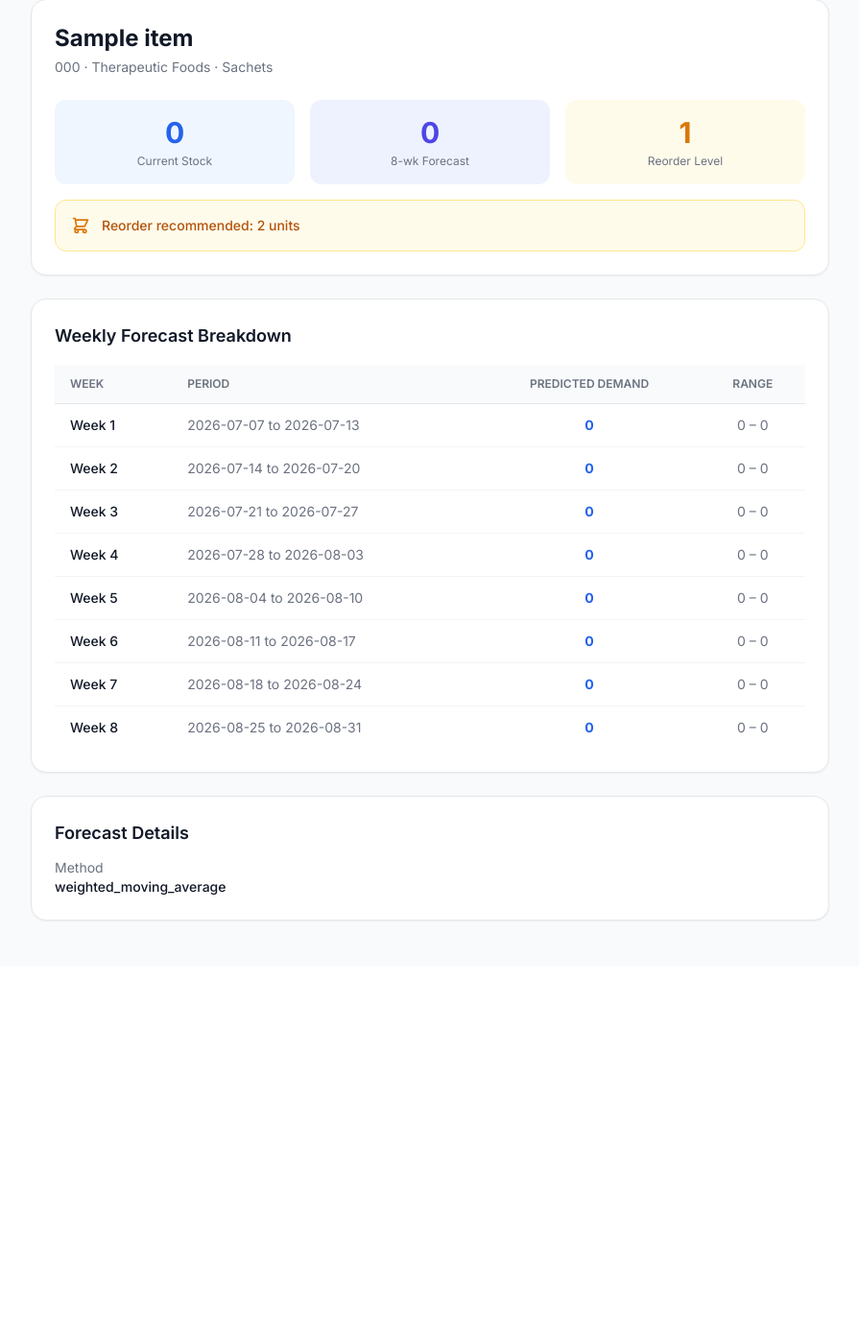
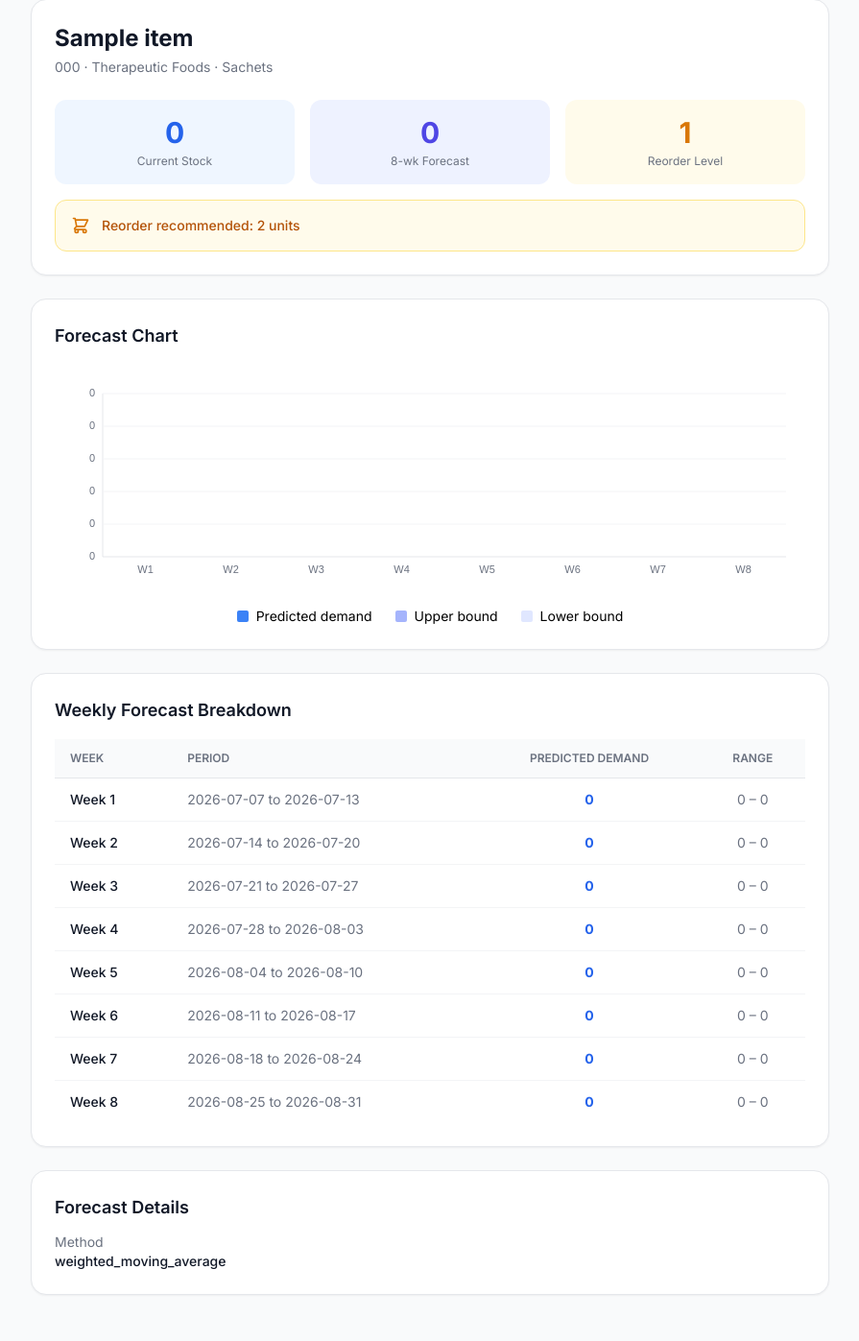
Before and after one commit to ajm1313/cmam-tracker-django, a Django app: page /ai/forecast/1/ in a window 1280 px wide. Shown: the part 153-1550 px from the top of the page at 96% size, without its empty margins (192-1087 px from the left). Before the commit the page ends 1113 px from the top, so only its background shows below. Run offline with Django 5.2, Linux system fonts and the light colour scheme; a user stored in the database is signed in; data comes from the database, SQL or seed files in the repository; tables that the repository leaves empty hold one stand-in row (values such as "Sample post"); some libraries are stand-ins or nearby versions.

Commit message:
Add forecast bar chart to AI stock forecast detail page.

```diff
--- a/templates/ai/forecast_detail.html
+++ b/templates/ai/forecast_detail.html
@@ -52,6 +52,19 @@
         {% endif %}
     </div>
 
+    <!-- Forecast Chart -->
+    {% if forecast.forecast_periods %}
+    <div class="bg-white rounded-2xl shadow-sm border border-gray-200 p-6 mb-6">
+        <h2 class="text-lg font-semibold text-gray-900 mb-4">Forecast Chart</h2>
+        <canvas id="forecastChart" height="240" class="w-full"></canvas>
+        <div class="flex justify-center gap-6 mt-3 text-sm">
+            <span class="flex items-center gap-2"><span class="w-3 h-3 rounded-sm bg-blue-500"></span>Predicted demand</span>
+            <span class="flex items-center gap-2"><span class="w-3 h-3 rounded-sm bg-indigo-300"></span>Upper bound</span>
+            <span class="flex items-center gap-2"><span class="w-3 h-3 rounded-sm bg-indigo-100"></span>Lower bound</span>
+        </div>
+    </div>
+    {% endif %}
+
     <!-- Weekly Forecast Table -->
     {% if forecast.forecast_periods %}
     <div class="bg-white rounded-2xl shadow-sm border border-gray-200 p-6 mb-6">
@@ -99,4 +112,96 @@
     </div>
 
 </div>
+
+<script>
+(function () {
+    const canvas = document.getElementById('forecastChart');
+    if (!canvas) return;
+    const periods = [
+        {% for p in forecast.forecast_periods %}
+        { week: {{ p.week }}, predicted: {{ p.predicted_demand }}, lower: {{ p.lower_bound }}, upper: {{ p.upper_bound }} }{% if not forloop.last %},{% endif %}
+        {% endfor %}
+    ];
+    if (periods.length === 0) return;
+
+    const ctx = canvas.getContext('2d');
+    const dpr = window.devicePixelRatio || 1;
+    const rect = canvas.getBoundingClientRect();
+    canvas.width = rect.width * dpr;
+    canvas.height = canvas.height * dpr;
+    ctx.scale(dpr, dpr);
+
+    const width = rect.width;
+    const height = 240;
+    const padding = { top: 30, right: 20, bottom: 40, left: 50 };
+    const chartW = width - padding.left - padding.right;
+    const chartH = height - padding.top - padding.bottom;
+
+    const max = Math.max(...periods.map(p => p.upper));
+    const yScale = chartH / (max * 1.1);
+    const barW = Math.min(40, (chartW / periods.length) * 0.55);
+    const gap = chartW / periods.length;
+
+    ctx.clearRect(0, 0, width, height);
+
+    // Axes
+    ctx.strokeStyle = '#e5e7eb';
+    ctx.lineWidth = 1;
+    ctx.beginPath();
+    ctx.moveTo(padding.left, padding.top);
+    ctx.lineTo(padding.left, height - padding.bottom);
+    ctx.lineTo(width - padding.right, height - padding.bottom);
+    ctx.stroke();
+
+    // Y-axis labels
+    ctx.fillStyle = '#6b7280';
+    ctx.font = '11px sans-serif';
+    ctx.textAlign = 'right';
+    ctx.textBaseline = 'middle';
+    for (let i = 0; i <= 5; i++) {
+        const val = Math.round((max * 1.1) * i / 5);
+        const y = height - padding.bottom - (chartH * i / 5);
+        ctx.fillText(val, padding.left - 8, y);
+        if (i > 0) {
+            ctx.strokeStyle = '#f3f4f6';
+            ctx.beginPath();
+            ctx.moveTo(padding.left, y);
+            ctx.lineTo(width - padding.right, y);
+            ctx.stroke();
+        }
+    }
+
+    periods.forEach((p, i) => {
+        const x = padding.left + gap * (i + 0.5);
+        const barH = p.predicted * yScale;
+        const upperH = p.upper * yScale;
+        const lowerH = p.lower * yScale;
+
+        // Upper / lower range
+        ctx.fillStyle = 'rgba(165, 180, 252, 0.35)';
+        ctx.fillRect(x - barW / 2, height - padding.bottom - upperH, barW, upperH - lowerH);
+
+        // Upper and lower bound lines
+        ctx.strokeStyle = 'rgba(99, 102, 241, 0.5)';
+        ctx.beginPath();
+        ctx.moveTo(x - barW / 2, height - padding.bottom - upperH);
+        ctx.lineTo(x + barW / 2, height - padding.bottom - upperH);
+        ctx.stroke();
+        ctx.beginPath();
+        ctx.moveTo(x - barW / 2, height - padding.bottom - lowerH);
+        ctx.lineTo(x + barW / 2, height - padding.bottom - lowerH);
+        ctx.stroke();
+
+        // Predicted demand bar
+        ctx.fillStyle = '#3b82f6';
+        ctx.fillRect(x - barW / 2, height - padding.bottom - barH, barW, barH);
+
+        // X-axis labels
+        ctx.fillStyle = '#6b7280';
+        ctx.textAlign = 'center';
+        ctx.textBaseline = 'top';
+        ctx.fillText('W' + p.week, x, height - padding.bottom + 8);
+    });
+})();
+</script>
 {% endblock %}
```
